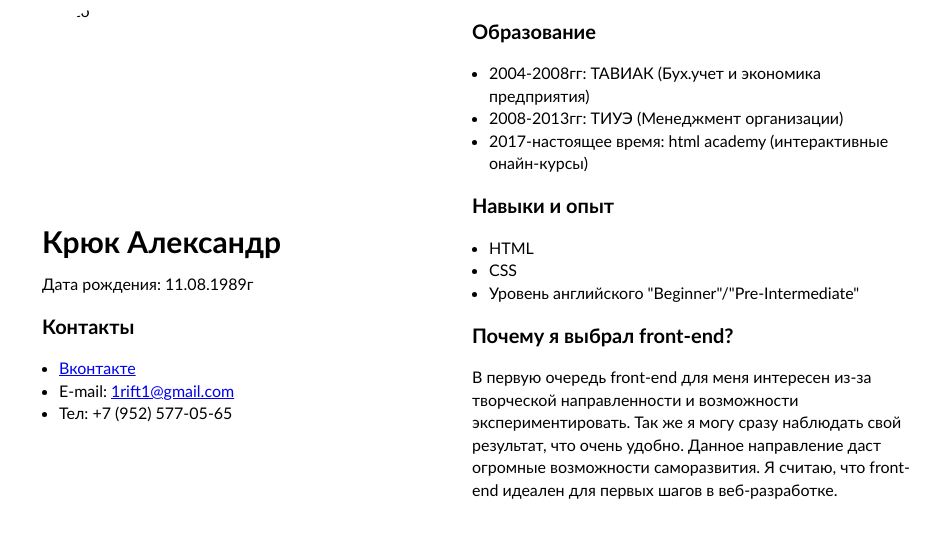
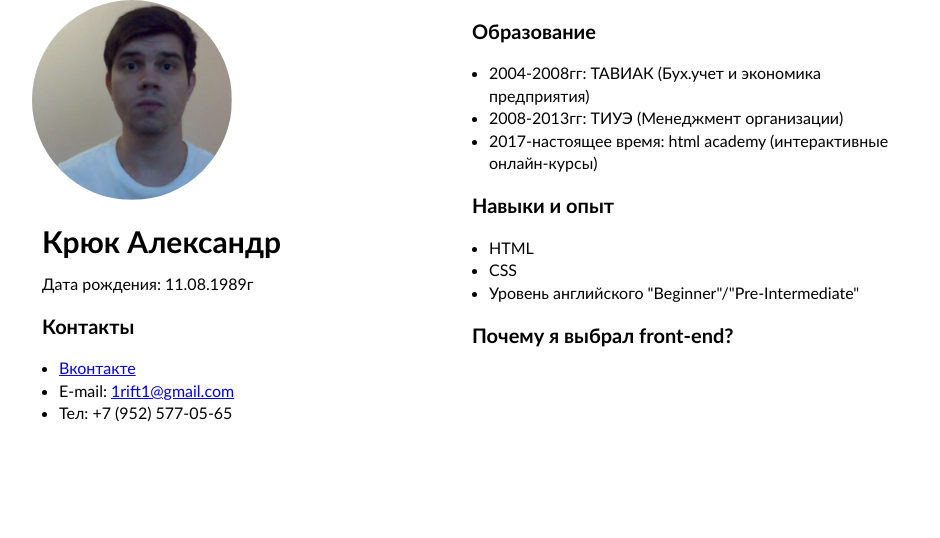
Before and after one commit to AlexandrKryuk/AlexandrKryuk.github.io, a plain HTML site: page index.html in a window 1280 px wide. Shown: the whole page, without its empty margins (168-1108 px from the left). Drawn offline with Linux system fonts and the light colour scheme; files that its build step writes are made by us from their sources.

Commit message:
файлы для сайта

```diff
--- a/index.html
+++ b/index.html
@@ -4,7 +4,7 @@
 <head>
     <meta charset="UTF-8">
     <title>Document</title>
-    <link rel="stylesheet" href="style.css">
+    <link rel="stylesheet" href="css/style.css">
 </head>
 
 <body>
@@ -12,7 +12,7 @@
         <div class="positioner-fix">
             <div class="left-block">
                 <div class="photo-box">
-                    <img src="Photo/main.jpg" class="profile-photo" width="200" height="200" alt="photo">
+                    <img src="img/main.jpg" class="profile-photo" width="200" height="200" alt="photo">
                 </div>
                 <div class="info">
                     <h1 class="info__name">Крюк Александр</h1>
@@ -43,7 +43,7 @@
                     <ul class="education__list">
                         <li class="education__item">2004-2008гг: ТАВИАК (Бух.учет и экономика предприятия)</li>
                         <li class="education__item">2008-2013гг: ТИУЭ (Менеджмент организации)</li>
-                        <li class="education__item">2017-настоящее время: html academy (интерактивные онайн-курсы)</li>
+                        <li class="education__item">2017-настоящее время: html academy (интерактивные онлайн-курсы)</li>
                     </ul>
                 </div>
                 <div class="exp">
@@ -56,7 +56,7 @@
                 </div>
                 <div class="why-front">
                     <h3 class="why-front__title">Почему я выбрал front-end?</h3>
-                    <p>В первую очередь front-end для меня интересен из-за творческой направленности и возможности экспериментировать. Так же я могу сразу наблюдать свой результат, что очень удобно. Данное направление даст огромные возможности саморазвития. Я считаю, что front-end идеален для первых шагов в веб-разработке.</p>
+<!--                    <p>В первую очередь front-end для меня интересен из-за творческой направленности и возможности экспериментировать. Так же я могу сразу наблюдать свой результат, что очень удобно. Данное направление даст огромные возможности саморазвития. Я считаю, что front-end идеален для первых шагов в веб-разработке.</p>-->
                 </div>
             </div>
         </div>
```
